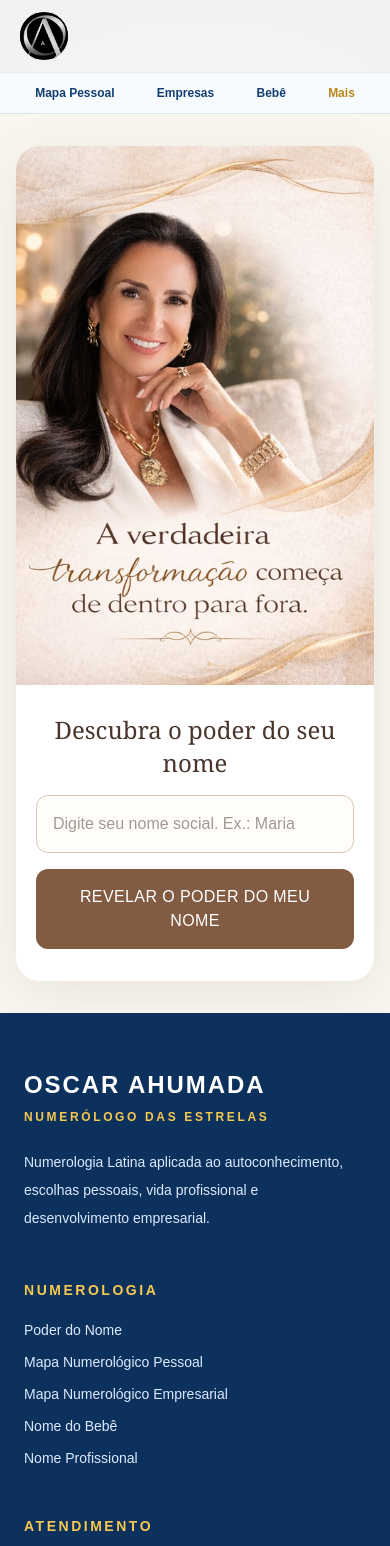
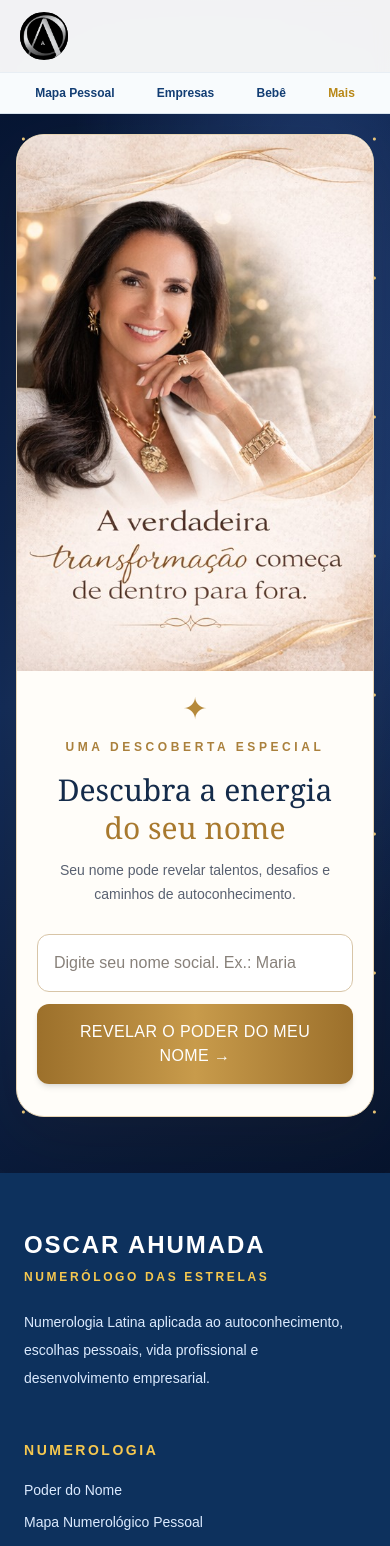
Before and after one commit to consultasdosite-dot/oscar-ahumada-site, a Next.js app: page /addrianakleinterapias in a window 390 px wide. Shown: the top 1546 px of the page. Built offline with nearby package versions, Linux system fonts and the light colour scheme.

Commit message:
Atualiza pagina Addriana Klein com confirmacao de compra

```diff
--- a/app/addrianakleinterapias/page.tsx
+++ b/app/addrianakleinterapias/page.tsx
@@ -393,15 +393,17 @@ export default function AddrianaKleinTerapiasPage() {
   const [resultado, setResultado] = useState<ReturnType<typeof calcularNomeSocial> | null>(null);
   const [pixAberto, setPixAberto] = useState(false);
   const [copiado, setCopiado] = useState(false);
+  const [dadosCompra, setDadosCompra] = useState({
+    nomeSocial: "", nomeCompleto: "", nomeProfissional: "",
+    nascimento: "", whatsapp: "", email: "", melhoresHorarios: "",
+  });
   const resultadoRef = useRef<HTMLElement | null>(null);
-
   const interpretacao = resultado ? interpretacoes[resultado.revelacaoNomeSocial] : null;
 
   useEffect(() => {
-    if (resultado) {
-      const id = window.setTimeout(() => resultadoRef.current?.scrollIntoView({ behavior: "smooth", block: "start" }), 120);
-      return () => window.clearTimeout(id);
-    }
+    if (!resultado) return;
+    const id = window.setTimeout(() => resultadoRef.current?.scrollIntoView({ behavior: "smooth", block: "start" }), 120);
+    return () => window.clearTimeout(id);
   }, [resultado]);
 
   function consultar(event: React.FormEvent<HTMLFormElement>) {
@@ -409,6 +411,7 @@ export default function AddrianaKleinTerapiasPage() {
     const nomeLimpo = nome.trim();
     if (!nomeLimpo) return;
     setResultado(calcularNomeSocial(nomeLimpo));
+    setDadosCompra((atual) => ({ ...atual, nomeSocial: nomeLimpo }));
     setPixAberto(false);
     setCopiado(false);
   }
@@ -422,61 +425,121 @@ export default function AddrianaKleinTerapiasPage() {
     }
   }
 
+  function enviarDadosCompra(event: React.FormEvent<HTMLFormElement>) {
+    event.preventDefault();
+    const mensagem = [
+      "Olá, Oscar! Realizei uma compra e envio meus dados para o Mapa Numerológico Pessoal Completo + consulta online.",
+      "Origem: Parceria Addriana Klein",
+      "Valor da oferta: R$ 395,00",
+      `Nome social: ${dadosCompra.nomeSocial}`,
+      `Nome completo: ${dadosCompra.nomeCompleto}`,
+      `Nome profissional: ${dadosCompra.nomeProfissional || "Não informado"}`,
+      `Data de nascimento: ${dadosCompra.nascimento.split("-").reverse().join("/")}`,
+      `WhatsApp: ${dadosCompra.whatsapp}`,
+      `E-mail: ${dadosCompra.email}`,
+      `Melhores dias e horários para consulta: ${dadosCompra.melhoresHorarios}`,
+      "Solicito a conferência do pagamento e o contato para agendamento.",
+    ].join("\n");
+    window.open(`https://wa.me/5531972159908?text=${encodeURIComponent(mensagem)}`, "_blank", "noopener,noreferrer");
+  }
+
   return (
-    <main className="min-h-screen bg-[#f9f6f0] px-4 py-8 text-[#49352c] sm:py-12">
-      <div className="mx-auto max-w-xl">
-        <div className="overflow-hidden rounded-3xl bg-white shadow-[0_12px_55px_rgba(73,53,44,0.09)]">
-          <Image src="/addriana-klein.png" alt="Addriana Klein — A verdadeira transformação começa de dentro para fora" width={504} height={759} priority sizes="(max-width: 640px) 100vw, 576px" className="h-auto w-full" />
-          <div className="px-5 pb-8 pt-7 sm:px-10">
-            <form onSubmit={consultar} className="space-y-4">
-              <label htmlFor="nome-social" className="block text-center font-serif text-2xl leading-snug">Descubra o poder do seu nome</label>
-              <input id="nome-social" value={nome} onChange={(e) => setNome(e.target.value)} placeholder="Digite seu nome social. Ex.: Maria" aria-label="Digite seu nome social" required autoComplete="given-name" className="w-full rounded-xl border border-[#d8c7b7] bg-[#fffdfa] px-4 py-4 text-base outline-none focus:border-[#a77d55] focus:ring-2 focus:ring-[#a77d55]/20" />
-              <button type="submit" className="w-full rounded-xl bg-[#815c43] px-5 py-4 text-sm font-semibold uppercase tracking-wide text-white transition hover:bg-[#65432f]">Revelar o poder do meu nome</button>
-            </form>
+    <main className="relative min-h-screen overflow-hidden bg-[#071633] text-[#142b4a]">
+      <div aria-hidden="true" className="pointer-events-none absolute inset-0" style={{ backgroundImage: "radial-gradient(circle at 20% 18%, rgba(247,209,125,.95) 0 1px, transparent 2px), radial-gradient(circle at 75% 28%, rgba(255,255,255,.8) 0 1px, transparent 2px), radial-gradient(circle at 45% 68%, rgba(255,223,157,.8) 0 1px, transparent 2px), radial-gradient(ellipse at 80% 15%, rgba(51,89,161,.48), transparent 55%), linear-gradient(155deg, #071633, #122c59 48%, #07142d)", backgroundSize: "117px 139px, 173px 157px, 227px 191px, auto, auto" }} />
+      <div aria-hidden="true" className="pointer-events-none absolute inset-0 overflow-hidden text-[#d7b46e]/20">
+        <span className="absolute left-[5%] top-[7%] font-serif text-7xl">7</span>
+        <span className="absolute right-[7%] top-[22%] font-serif text-8xl">9</span>
+        <span className="absolute left-[8%] top-[57%] font-serif text-8xl">3</span>
+        <span className="absolute right-[6%] top-[77%] font-serif text-7xl">8</span>
+      </div>
+      <div className="relative mx-auto max-w-5xl px-4 pb-14 pt-5 sm:px-8 sm:pt-10">
+        <div className="overflow-hidden rounded-[28px] border border-[#e8d5b4] bg-[#fffdf9] shadow-[0_18px_65px_rgba(70,48,21,.11)]">
+          <div className="grid items-center md:grid-cols-[minmax(0,1fr)_minmax(0,1fr)]">
+            <div className="relative mx-auto w-full max-w-[504px] md:max-w-none">
+              <Image src="/addriana-klein.png" alt="Addriana Klein — A verdadeira transformação começa de dentro para fora" width={504} height={759} priority sizes="(max-width: 768px) 100vw, 50vw" className="h-auto w-full" />
+            </div>
+            <div className="px-5 pb-8 pt-5 text-center sm:px-9 md:py-10">
+              <div aria-hidden="true" className="mb-3 text-3xl text-[#b68a3b]">✦</div>
+              <p className="text-xs font-semibold uppercase tracking-[.3em] text-[#aa803c]">Uma descoberta especial</p>
+              <h1 className="mt-4 font-serif text-3xl leading-tight sm:text-4xl">Descubra a energia<br /><span className="text-[#a8792e]">do seu nome</span></h1>
+              <p className="mx-auto mt-3 max-w-sm text-sm leading-6 text-[#596171]">Seu nome pode revelar talentos, desafios e caminhos de autoconhecimento.</p>
+              <form onSubmit={consultar} className="mt-7 space-y-3">
+                <label htmlFor="nome-social" className="sr-only">Digite seu nome social</label>
+                <input id="nome-social" value={nome} onChange={(e) => setNome(e.target.value)} placeholder="Digite seu nome social. Ex.: Maria" required autoComplete="given-name" className="w-full rounded-xl border border-[#d8c5a7] bg-white px-4 py-4 text-base text-[#142b4a] outline-none placeholder:text-[#88817a] focus:border-[#b48a42] focus:ring-2 focus:ring-[#b48a42]/20" />
+                <button type="submit" className="w-full rounded-xl bg-gradient-to-r from-[#9c702b] via-[#c89b4b] to-[#9c702b] px-4 py-4 text-sm font-bold uppercase tracking-wide text-white shadow-md transition hover:brightness-110">Revelar o poder do meu nome →</button>
+              </form>
+            </div>
           </div>
         </div>
 
         {resultado && (
-          <section ref={resultadoRef} aria-live="polite" className="mt-6 scroll-mt-5 rounded-3xl bg-white px-5 py-8 shadow-[0_12px_55px_rgba(73,53,44,0.09)] sm:px-10">
-            <p className="text-center text-xs font-semibold uppercase tracking-[0.2em] text-[#98714f]">Sua revelação numerológica</p>
-            <h1 className="mt-3 break-words text-center font-serif text-3xl">{resultado.nomeNormalizado}</h1>
-            <p className="mt-3 text-center text-4xl font-semibold text-[#98714f]">{resultado.revelacaoNomeSocial}</p>
+          <section ref={resultadoRef} aria-live="polite" className="mx-auto mt-7 max-w-3xl scroll-mt-5 rounded-[28px] border border-[#e8d5b4] bg-[#fffdf9] px-5 py-8 shadow-[0_15px_50px_rgba(70,48,21,.09)] sm:px-10">
+            <p className="text-center text-xs font-bold uppercase tracking-[.22em] text-[#a8792e]">Sua revelação numerológica</p>
+            <h2 className="mt-3 break-words text-center font-serif text-3xl">{resultado.nomeNormalizado}</h2>
+            <p className="mt-3 text-center font-serif text-5xl text-[#a8792e]">{resultado.revelacaoNomeSocial}</p>
             {resultado.numeroMestre && <p className="mt-1 text-center text-sm">Número mestre</p>}
             {interpretacao ? (
-              <div className="mt-7 space-y-5 text-[15px] leading-7 text-[#594a41]">
-                <h2 className="font-serif text-2xl leading-snug text-[#49352c]">{interpretacao.titulo}</h2>
+              <div className="mt-7 space-y-5 text-[15px] leading-7 text-[#3d4653]">
+                <h3 className="text-center font-serif text-2xl leading-snug text-[#142b4a]">{interpretacao.titulo}</h3>
                 <p>{interpretacao.abertura}</p>
                 <p>{interpretacao.manifestacao}</p>
                 <p>{interpretacao.relacionamentos}</p>
-                <p><strong className="text-[#49352c]">Seus talentos:</strong> {interpretacao.qualidades.join(", ")}.</p>
-                <p><strong className="text-[#49352c]">Pontos de atenção:</strong> {interpretacao.atencao}</p>
-                <p className="border-t border-[#eee3d7] pt-5 italic">{interpretacao.curiosidade}</p>
+                <p><strong className="text-[#142b4a]">Seus talentos:</strong> {interpretacao.qualidades.join(", ")}.</p>
+                <p><strong className="text-[#142b4a]">Pontos de atenção:</strong> {interpretacao.atencao}</p>
+                <p className="border-t border-[#eadcc5] pt-5 italic">{interpretacao.curiosidade}</p>
               </div>
-            ) : (
-              <p className="mt-6 text-center">Seu número foi calculado. Para uma interpretação aprofundada, conheça o Mapa Numerológico Pessoal Completo.</p>
-            )}
-
-            <div className="mt-8 border-t border-[#e9ddd0] pt-8 text-center">
-              <h2 className="font-serif text-2xl leading-snug">Seu nome é apenas o começo</h2>
-              <p className="mt-3 text-sm leading-6">Mapa Numerológico Pessoal Completo com consulta online individual com Oscar Ahumada.</p>
+            ) : <p className="mt-6 text-center">Seu número foi calculado. Para uma interpretação aprofundada, conheça o Mapa Numerológico Pessoal Completo.</p>}
+            <div className="mt-8 border-t border-[#eadcc5] pt-8 text-center">
+              <p className="text-xs font-bold uppercase tracking-[.16em] text-[#a8792e]">Oferta especial • Addriana Klein</p>
+              <h3 className="mt-2 font-serif text-2xl">Seu nome é apenas o começo</h3>
+              <p className="mx-auto mt-3 max-w-lg text-sm leading-6">Mapa Numerológico Pessoal Completo com consulta online individual com Oscar Ahumada.</p>
               <p className="mt-5 text-sm">De <span className="line-through">R$ 530,00</span> por</p>
-              <p className="mt-1 text-4xl font-bold text-[#815c43]">R$ 395,00</p>
-              <p className="mt-2 text-sm">Condição especial da parceria Addriana Klein</p>
-              <div className="mt-6 space-y-3">
-                <a href={LINK_CARTAO} target="_blank" rel="noopener noreferrer" className="block w-full rounded-xl bg-[#815c43] px-5 py-4 text-sm font-bold uppercase tracking-wide text-white hover:bg-[#65432f]">Pagar com cartão</a>
-                <button type="button" onClick={() => setPixAberto((v) => !v)} aria-expanded={pixAberto} className="w-full rounded-xl border border-[#815c43] px-5 py-4 text-sm font-bold uppercase tracking-wide text-[#815c43] hover:bg-[#fbf5ef]">Pagar com Pix</button>
+              <p className="mt-1 font-serif text-4xl font-bold text-[#a8792e]">R$ 395,00</p>
+              <div className="mt-6 grid gap-3 sm:grid-cols-2">
+                <a href={LINK_CARTAO} target="_blank" rel="noopener noreferrer" className="flex min-h-14 items-center justify-center rounded-xl bg-gradient-to-r from-[#9c702b] to-[#c89b4b] px-5 py-4 text-sm font-bold uppercase tracking-wide text-white transition hover:brightness-110">Pagar com cartão</a>
+                <button type="button" onClick={() => setPixAberto((v) => !v)} aria-expanded={pixAberto} className="min-h-14 rounded-xl bg-[#142b4a] px-5 py-4 text-sm font-bold uppercase tracking-wide text-white transition hover:bg-[#23436d]">Pagar com Pix</button>
               </div>
               {pixAberto && (
-                <div className="mt-4 rounded-xl bg-[#faf5ee] p-5 text-left text-sm leading-7">
+                <div className="mt-4 rounded-xl border border-[#e8d5b4] bg-[#fbf6ed] p-5 text-left text-sm leading-7">
                   <p><strong>Valor:</strong> R$ 395,00</p>
                   <p><strong>Chave Pix (CPF):</strong> {CHAVE_PIX}</p>
                   <p><strong>Favorecido:</strong> Oscar José Ahumada</p>
                   <p><strong>Banco informado:</strong> Wise</p>
-                  <button type="button" onClick={copiarPix} className="mt-3 w-full rounded-lg bg-[#815c43] px-4 py-3 font-semibold text-white">{copiado ? "Chave copiada" : "Copiar chave Pix"}</button>
+                  <button type="button" onClick={copiarPix} className="mt-3 w-full rounded-lg bg-[#142b4a] px-4 py-3 font-semibold text-white">{copiado ? "Chave copiada" : "Copiar chave Pix"}</button>
                   <p className="mt-3 text-xs">Confira o favorecido exibido no aplicativo bancário antes de confirmar. A confirmação do pagamento é manual.</p>
                 </div>
               )}
-              <p className="mt-6 text-xs leading-5 text-[#77685f]">Entrega em até 48 horas após a confirmação do pagamento e o recebimento dos dados necessários.</p>
+              <form onSubmit={enviarDadosCompra} className="mt-8 rounded-2xl border border-[#e8d5b4] bg-[#fbf6ed] p-5 text-left sm:p-7">
+                <h4 className="text-center font-serif text-2xl text-[#142b4a]">Confirme sua compra</h4>
+                <p className="mt-2 text-center text-sm leading-6 text-[#596171]">Após realizar o pagamento, preencha seus dados e envie seu pedido a Oscar pelo WhatsApp.</p>
+                <div className="mt-5 grid gap-4">
+                  {([
+                    ["nomeSocial", "Nome social", "Ex.: Maria", true, "text"],
+                    ["nomeCompleto", "Nome completo", "Conforme registro de nascimento", true, "text"],
+                    ["nomeProfissional", "Nome profissional (opcional)", "Se utilizar", false, "text"],
+                    ["nascimento", "Data de nascimento", "", true, "date"],
+                    ["whatsapp", "WhatsApp", "(DDD) número", true, "tel"],
+                    ["email", "E-mail", "Seu e-mail", true, "email"],
+                  ] as const).map(([chave, rotulo, exemplo, obrigatorio, tipo]) => (
+                    <label key={chave} className="block text-sm font-semibold text-[#142b4a]">
+                      {rotulo}
+                      <input type={tipo} required={obrigatorio} value={dadosCompra[chave]}
+                        onChange={(e) => setDadosCompra((atual) => ({ ...atual, [chave]: e.target.value }))}
+                        placeholder={exemplo} className="mt-2 w-full rounded-xl border border-[#d8c5a7] bg-white px-4 py-3 text-base font-normal text-[#142b4a] outline-none focus:border-[#b48a42] focus:ring-2 focus:ring-[#b48a42]/20" />
+                    </label>
+                  ))}
+                  <label className="block text-sm font-semibold text-[#142b4a]">
+                    Melhores dias e horários para consulta online
+                    <textarea required rows={3} value={dadosCompra.melhoresHorarios}
+                      onChange={(e) => setDadosCompra((atual) => ({ ...atual, melhoresHorarios: e.target.value }))}
+                      placeholder="Ex.: segunda a sexta, das 14h às 18h"
+                      className="mt-2 w-full resize-y rounded-xl border border-[#d8c5a7] bg-white px-4 py-3 text-base font-normal text-[#142b4a] outline-none focus:border-[#b48a42] focus:ring-2 focus:ring-[#b48a42]/20" />
+                  </label>
+                </div>
+                <p className="mt-3 text-xs leading-5 text-[#736b61]">Os horários são preferências e dependem de confirmação. Ao continuar, o WhatsApp será aberto com os dados preenchidos; revise e toque em enviar para concluir a comunicação.</p>
+                <button type="submit" className="mt-5 w-full rounded-xl bg-gradient-to-r from-[#9c702b] to-[#c89b4b] px-4 py-4 text-sm font-bold uppercase tracking-wide text-white transition hover:brightness-110">Confirmar compra e enviar meus dados</button>
+              </form>
+              <p className="mt-6 text-xs leading-5 text-[#736b61]">Entrega em até 48 horas após a confirmação do pagamento e o recebimento dos dados necessários.</p>
             </div>
           </section>
         )}
```
